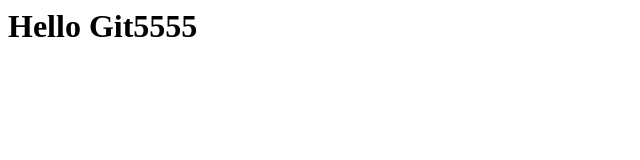
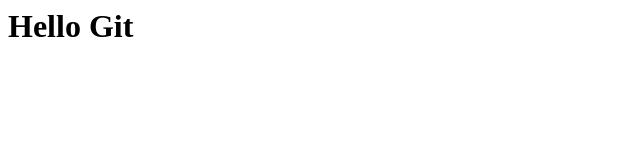
Before and after one commit to AlekseyPikalovDev/git-sample, a plain HTML site: page index.html in a window 1280 px wide. Shown: the whole page, without its empty margins (0-640 px from the left). Drawn offline with Linux system fonts and the light colour scheme.

Commit message:
Commite after checkout

```diff
--- a/index.html
+++ b/index.html
@@ -1 +1 @@
-<h1> Hello Git5555 </h1>
+<h1> Hello Git </h1>
```
